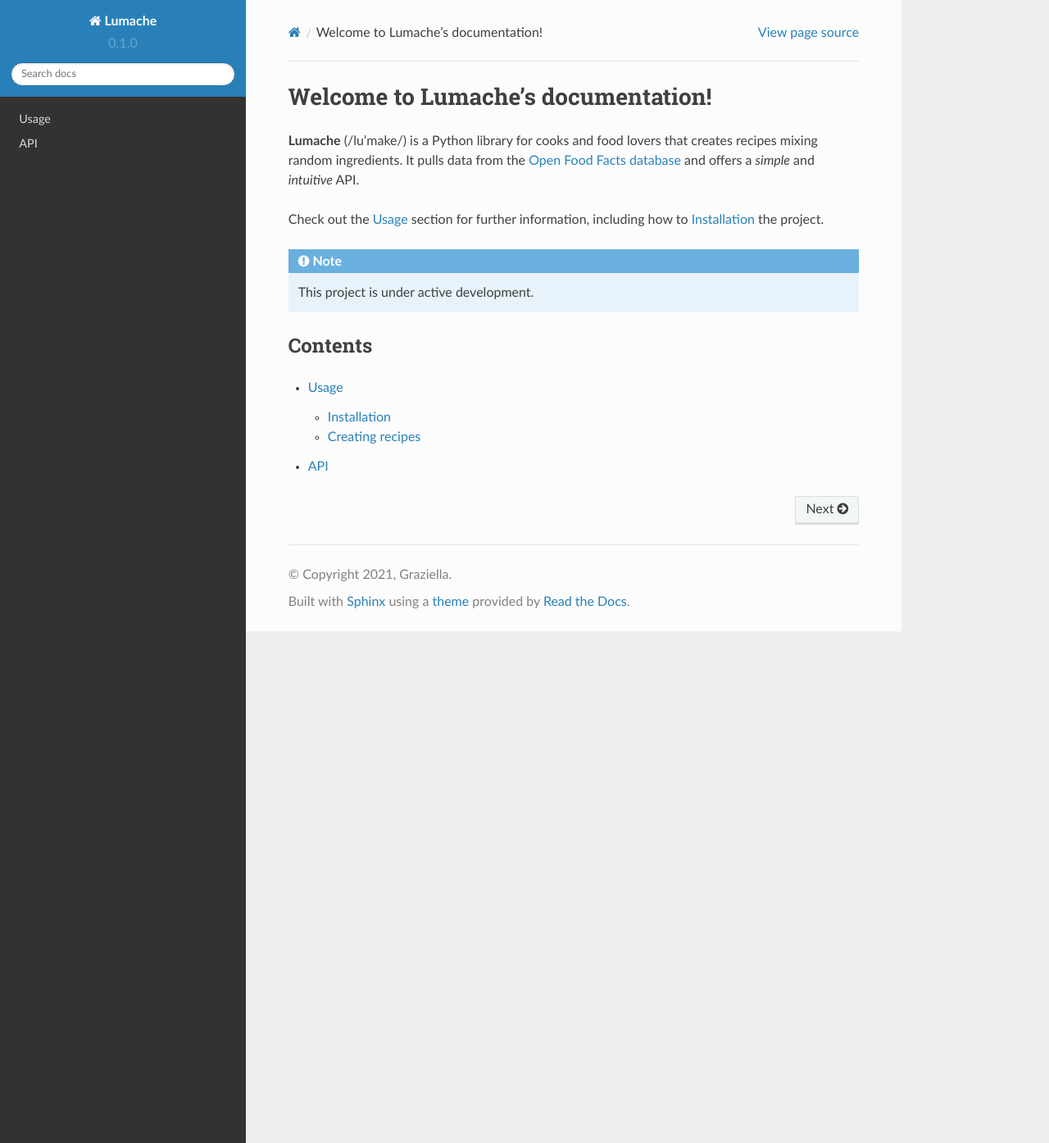
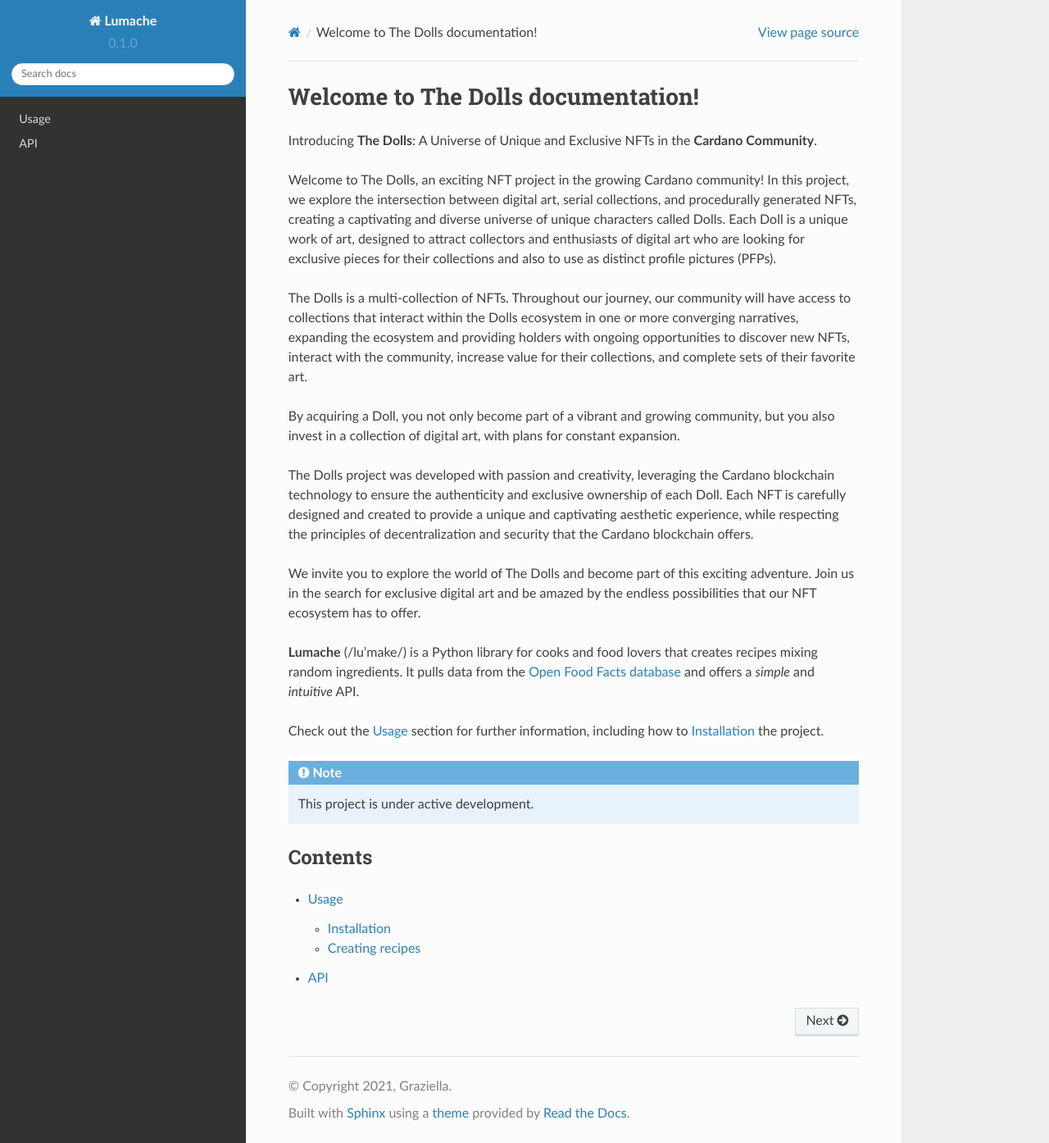
Before and after one commit to TheDollsCardano/docs, a Sphinx documentation site: the page built from docs/source/index.rst, in a window 1280 px wide and 1394 px high. Shown: the whole window at 82% size. Built offline with Sphinx 7.4.7 and the Read the Docs theme 2.0.0, drawn with Linux system fonts in a browser that asks for light colours.

Commit message:
Update index.rst

```diff
--- a/docs/source/index.rst
+++ b/docs/source/index.rst
@@ -1,5 +1,17 @@
-Welcome to Lumache's documentation!
+Welcome to The Dolls documentation!
 ===================================
+
+Introducing **The Dolls**: A Universe of Unique and Exclusive NFTs in the **Cardano Community**.
+
+Welcome to The Dolls, an exciting NFT project in the growing Cardano community! In this project, we explore the intersection between digital art, serial collections, and procedurally generated NFTs, creating a captivating and diverse universe of unique characters called Dolls. Each Doll is a unique work of art, designed to attract collectors and enthusiasts of digital art who are looking for exclusive pieces for their collections and also to use as distinct profile pictures (PFPs).
+
+The Dolls is a multi-collection of NFTs. Throughout our journey, our community will have access to collections that interact within the Dolls ecosystem in one or more converging narratives, expanding the ecosystem and providing holders with ongoing opportunities to discover new NFTs, interact with the community, increase value for their collections, and complete sets of their favorite art.
+
+By acquiring a Doll, you not only become part of a vibrant and growing community, but you also invest in a collection of digital art, with plans for constant expansion.
+
+The Dolls project was developed with passion and creativity, leveraging the Cardano blockchain technology to ensure the authenticity and exclusive ownership of each Doll. Each NFT is carefully designed and created to provide a unique and captivating aesthetic experience, while respecting the principles of decentralization and security that the Cardano blockchain offers.
+
+We invite you to explore the world of The Dolls and become part of this exciting adventure. Join us in the search for exclusive digital art and be amazed by the endless possibilities that our NFT ecosystem has to offer.
 
 **Lumache** (/lu'make/) is a Python library for cooks and food lovers
 that creates recipes mixing random ingredients.
```
